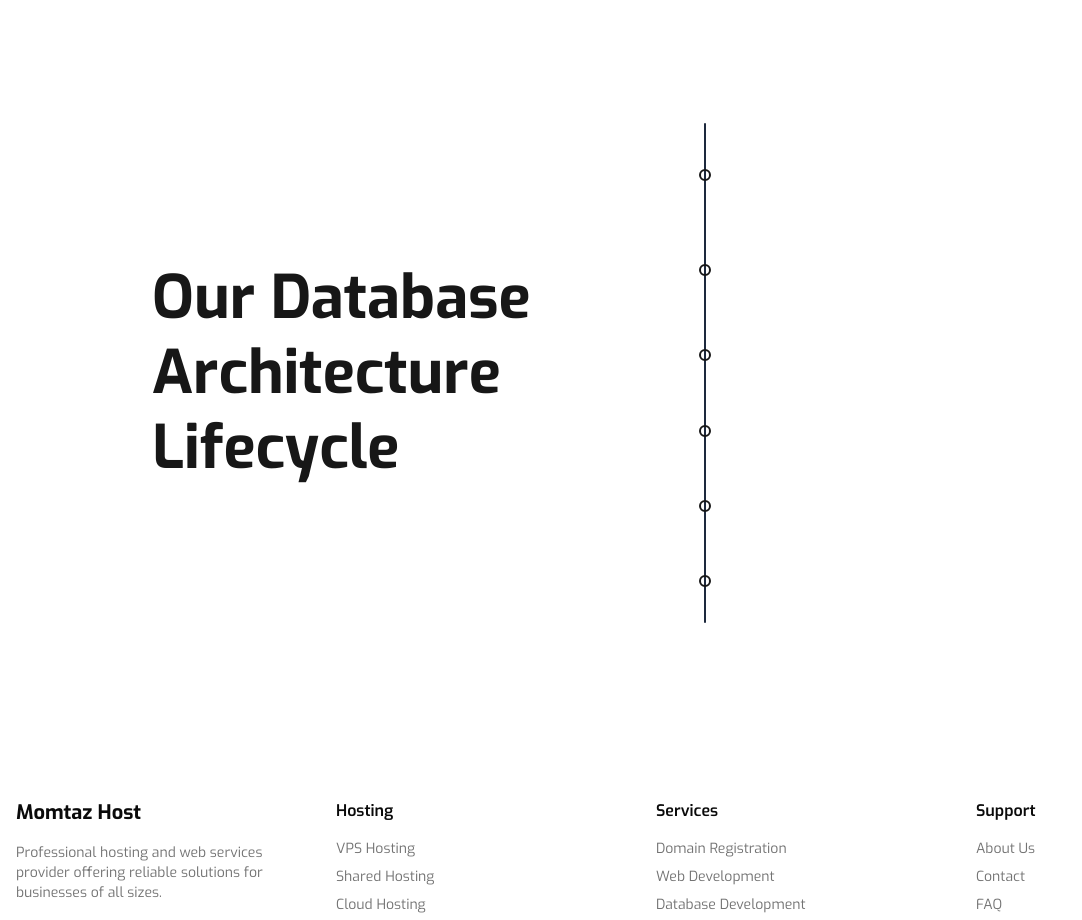
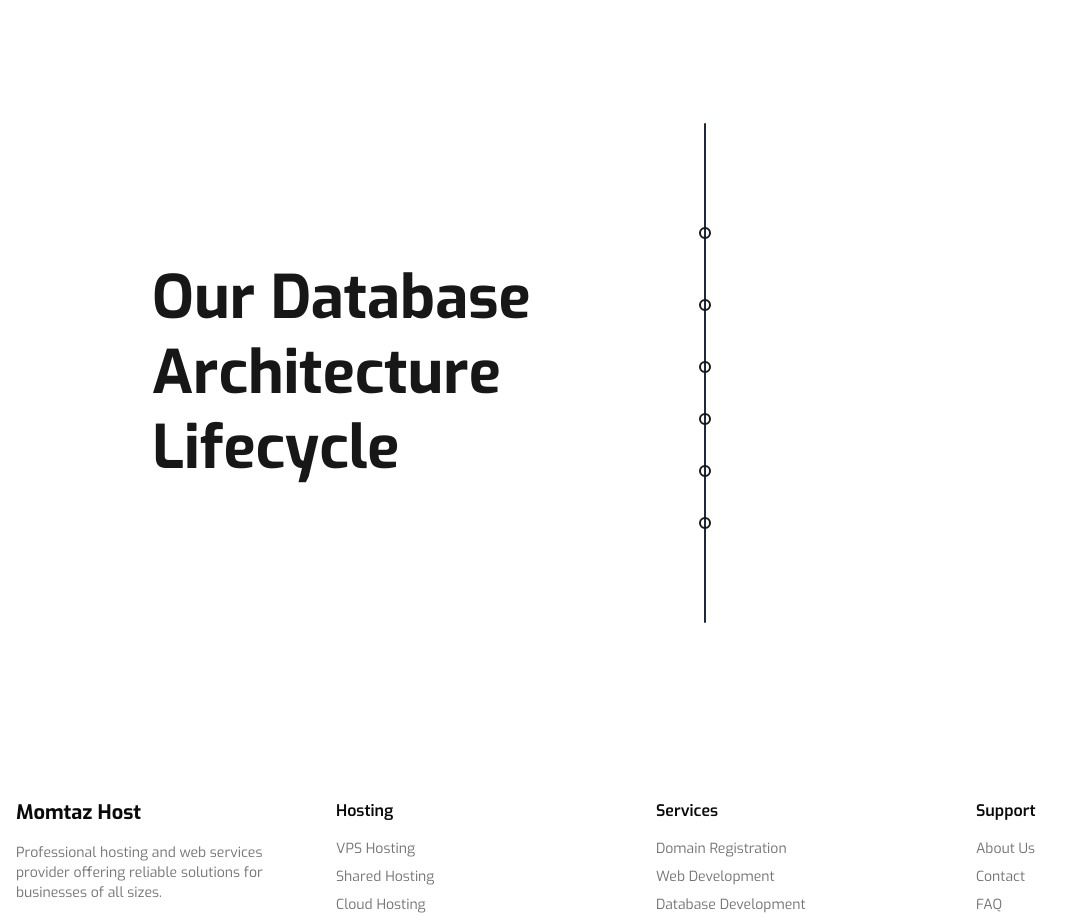
Before and after one commit to atiqullahsadeqi/momtaz-host, a Next.js app: page /database-development in a window 1280 px wide. Shown: the part 4440-5360 px from the top of the page, without its empty margins (0-1082 px from the left). Built offline with nearby package versions, Linux system fonts and the light colour scheme.

Commit message:
Fixed small UI Bug from homepage.

```diff
--- a/src/app/(main)/database-development/page.tsx
+++ b/src/app/(main)/database-development/page.tsx
@@ -536,7 +536,7 @@ useLayoutEffect(() => {
           </div>
 
           {/* RIGHT: The Stepper */}
-          <div className="relative h-[500px] flex items-center">
+          <div className="relative min-h-[500px] flex items-center">
             {/* Background Track */}
             <div className="absolute left-6 h-full w-[2px] bg-slate-800 rounded-full" />
             {/* Animated Active Line */}
--- a/src/components/homepage/google-workspace.tsx
+++ b/src/components/homepage/google-workspace.tsx
@@ -4,7 +4,7 @@ import Image from "next/image";
 
 export default function GoogleWorkspace() {
   return (
-    <section className="py-20 bg-primary/3 ">
+    <section className="py-20 bg-primary/3 overflow-hidden">
       <div className="container mx-auto px-4">
         <div className="text-center space-y-8">
           <h2 className="text-3xl lg:text-4xl font-bold">
```
